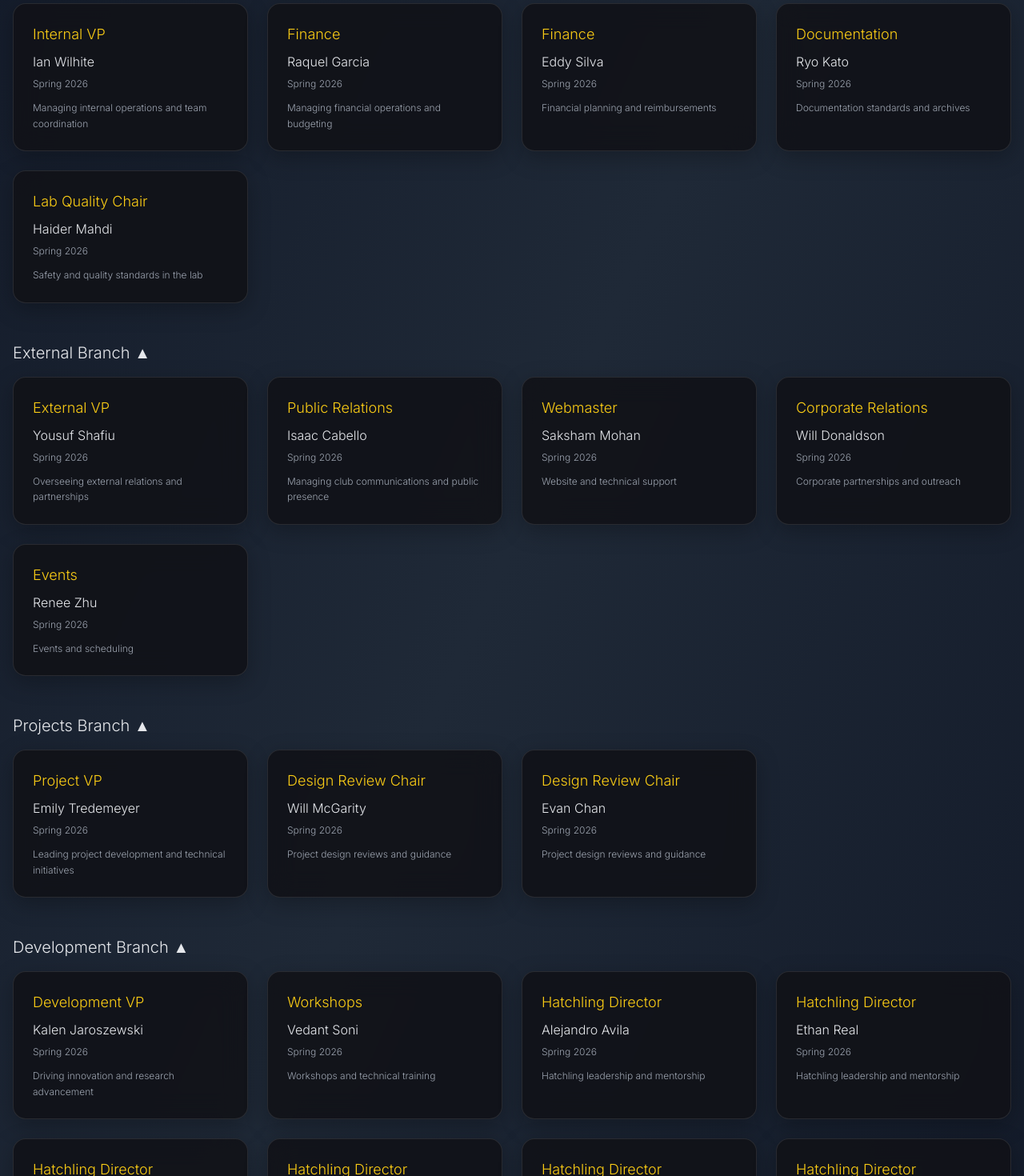
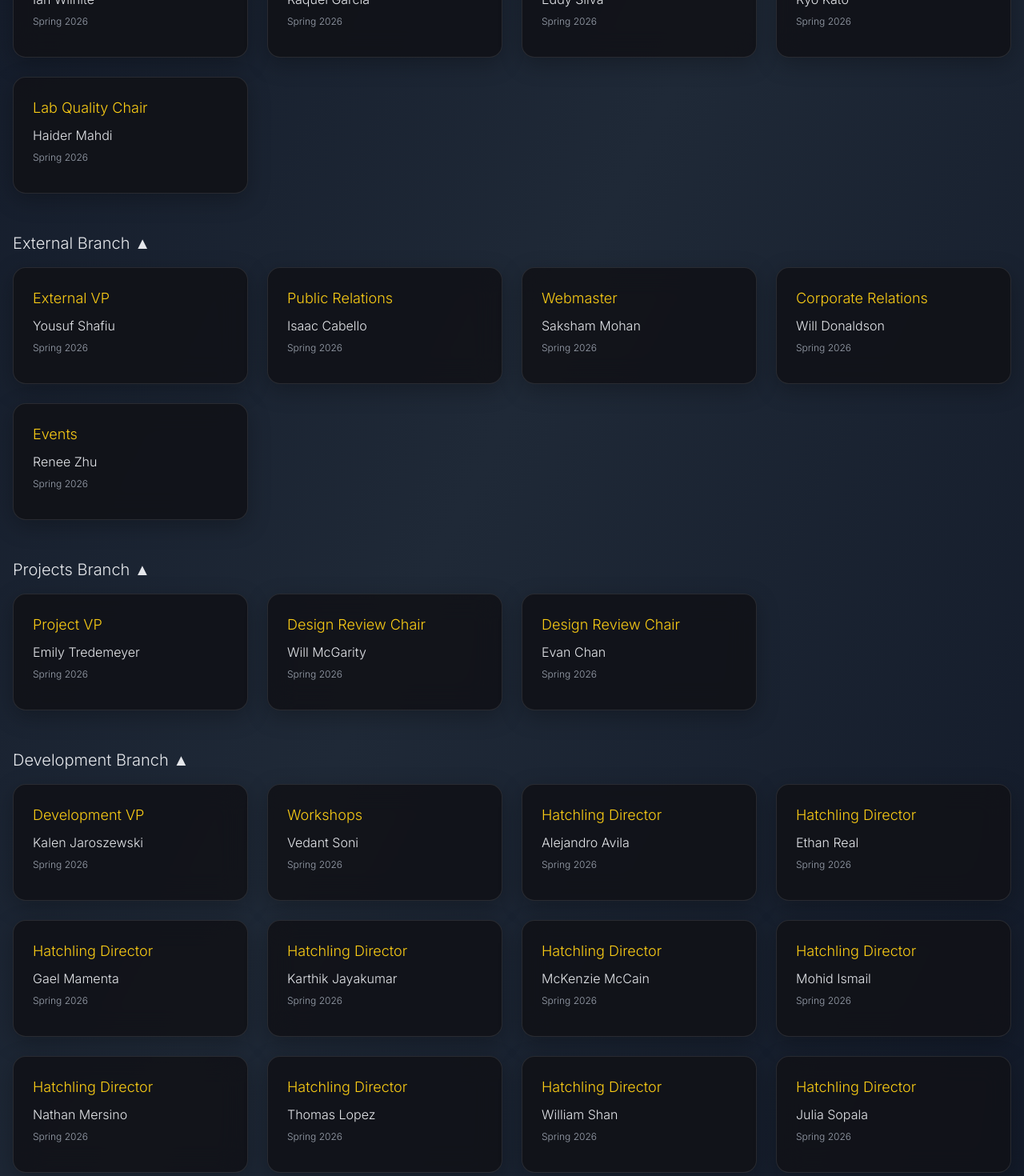
Before and after one commit to turtle-robotics/Turtle-website, a React (Vite) app: page /about in a window 1280 px wide. Shown: the part 2180-3650 px from the top of the page at 80% size. Built offline with nearby package versions, Linux system fonts and the light colour scheme; no server answers.

Commit message:
About Page, Redundant subtext Fixes #57

```diff
--- a/src/pages/About.jsx
+++ b/src/pages/About.jsx
@@ -32,45 +32,45 @@ const About = () => {
 
   const currentLeadership = [
     // Executive roles
-    { role: 'President', name: 'Sam Woravka', period: 'Spring 2026', description: 'Leading TURTLE into its next chapter of innovation and growth' },
-    { role: 'Internal VP', name: 'Ian Wilhite', period: 'Spring 2026', description: 'Managing internal operations and team coordination' },
-    { role: 'External VP', name: 'Yousuf Shafiu', period: 'Spring 2026', description: 'Overseeing external relations and partnerships' },
-    { role: 'Project VP', name: 'Emily Tredemeyer', period: 'Spring 2026', description: 'Leading project development and technical initiatives' },
-    { role: 'Development VP', name: 'Kalen Jaroszewski', period: 'Spring 2026', description: 'Driving innovation and research advancement' },
+    { role: 'President', name: 'Sam Woravka', period: 'Spring 2026' },
+    { role: 'Internal VP', name: 'Ian Wilhite', period: 'Spring 2026'},
+    { role: 'External VP', name: 'Yousuf Shafiu', period: 'Spring 2026'},
+    { role: 'Project VP', name: 'Emily Tredemeyer', period: 'Spring 2026'},
+    { role: 'Development VP', name: 'Kalen Jaroszewski', period: 'Spring 2026'},
 
     // Internal Branch
-    { role: 'Internal VP', name: 'Ian Wilhite', period: 'Spring 2026', description: 'Managing internal operations and team coordination' },
-    { role: 'Finance', name: 'Raquel Garcia', period: 'Spring 2026', description: 'Managing financial operations and budgeting' },
-    { role: 'Finance', name: 'Eddy Silva', period: 'Spring 2026', description: 'Financial planning and reimbursements' },
-    { role: 'Documentation', name: 'Ryo Kato', period: 'Spring 2026', description: 'Documentation standards and archives' },
-    { role: 'Lab Quality Chair', name: 'Haider Mahdi', period: 'Spring 2026', description: 'Safety and quality standards in the lab' },
+    { role: 'Internal VP', name: 'Ian Wilhite', period: 'Spring 2026'},
+    { role: 'Finance', name: 'Raquel Garcia', period: 'Spring 2026'},
+    { role: 'Finance', name: 'Eddy Silva', period: 'Spring 2026'},
+    { role: 'Documentation', name: 'Ryo Kato', period: 'Spring 2026'},
+    { role: 'Lab Quality Chair', name: 'Haider Mahdi', period: 'Spring 2026'},
 
     // External Branch
-    { role: 'External VP', name: 'Yousuf Shafiu', period: 'Spring 2026', description: 'Overseeing external relations and partnerships' },
-    { role: 'Public Relations', name: 'Isaac Cabello', period: 'Spring 2026', description: 'Managing club communications and public presence' },
-    { role: 'Webmaster', name: 'Saksham Mohan', period: 'Spring 2026', description: 'Website and technical support' },
-    { role: 'Corporate Relations', name: 'Will Donaldson', period: 'Spring 2026', description: 'Corporate partnerships and outreach' },
-    { role: 'Events', name: 'Renee Zhu', period: 'Spring 2026', description: 'Events and scheduling' },
+    { role: 'External VP', name: 'Yousuf Shafiu', period: 'Spring 2026'},
+    { role: 'Public Relations', name: 'Isaac Cabello', period: 'Spring 2026'},
+    { role: 'Webmaster', name: 'Saksham Mohan', period: 'Spring 2026'},
+    { role: 'Corporate Relations', name: 'Will Donaldson', period: 'Spring 2026'},
+    { role: 'Events', name: 'Renee Zhu', period: 'Spring 2026'},
 
     // Project Branch
-    { role: 'Project VP', name: 'Emily Tredemeyer', period: 'Spring 2026', description: 'Leading project development and technical initiatives' },
-    { role: 'Design Review Chair', name: 'Will McGarity', period: 'Spring 2026', description: 'Project design reviews and guidance' },
-    { role: 'Design Review Chair', name: 'Evan Chan', period: 'Spring 2026', description: 'Project design reviews and guidance' },
+    { role: 'Project VP', name: 'Emily Tredemeyer', period: 'Spring 2026' },
+    { role: 'Design Review Chair', name: 'Will McGarity', period: 'Spring 2026' },
+    { role: 'Design Review Chair', name: 'Evan Chan', period: 'Spring 2026' },
 
     // Development Branch
-    { role: 'Development VP', name: 'Kalen Jaroszewski', period: 'Spring 2026', description: 'Driving innovation and research advancement' },
-    { role: 'Workshops', name: 'Vedant Soni', period: 'Spring 2026', description: 'Workshops and technical training' },
-    { role: 'Hatchling Director', name: 'Alejandro Avila', period: 'Spring 2026', description: 'Hatchling leadership and mentorship' },
+    { role: 'Development VP', name: 'Kalen Jaroszewski', period: 'Spring 2026' },
+    { role: 'Workshops', name: 'Vedant Soni', period: 'Spring 2026' },
+    { role: 'Hatchling Director', name: 'Alejandro Avila', period: 'Spring 2026' },
     { role: 'Hatchling Director', name: 'Ethan Real', period: 'Spring 2026', description: 'Hatchling leadership and mentorship' },
     { role: 'Hatchling Director', name: 'Gael Mamenta', period: 'Spring 2026', description: 'Hatchling leadership and mentorship' },
     { role: 'Hatchling Director', name: 'Karthik Jayakumar', period: 'Spring 2026', description: 'Hatchling leadership and mentorship' },
     { role: 'Hatchling Director', name: 'McKenzie McCain', period: 'Spring 2026', description: 'Hatchling leadership and mentorship' },
     { role: 'Hatchling Director', name: 'Mohid Ismail', period: 'Spring 2026', description: 'Hatchling leadership and mentorship' },
-    { role: 'Hatchling Director', name: 'Nathan Mersino', period: 'Spring 2026', description: 'Hatchling leadership and mentorship' },
-    { role: 'Hatchling Director', name: 'Thomas Lopez', period: 'Spring 2026', description: 'Hatchling leadership and mentorship' },
-    { role: 'Hatchling Director', name: 'William Shan', period: 'Spring 2026', description: 'Hatchling leadership and mentorship' },
-    { role: 'Hatchling Director', name: 'Julia Sopala', period: 'Spring 2026', description: 'Hatchling leadership and mentorship' },
-    { role: 'Hatchling Director', name: 'Drew Wheaton', period: 'Spring 2026', description: 'Hatchling leadership and mentorship' },
+    { role: 'Hatchling Director', name: 'Nathan Mersino', period: 'Spring 2026' },
+    { role: 'Hatchling Director', name: 'Thomas Lopez', period: 'Spring 2026' },
+    { role: 'Hatchling Director', name: 'William Shan', period: 'Spring 2026' },
+    { role: 'Hatchling Director', name: 'Julia Sopala', period: 'Spring 2026' },
+    { role: 'Hatchling Director', name: 'Drew Wheaton', period: 'Spring 2026' },
   ]
 
   const [openSection, setOpenSection] = useState({
@@ -93,7 +93,6 @@ const About = () => {
           <h3 className="text-lg font-light text-yellow-400 mb-2">{leader.role}</h3>
           <h4 className="text-base font-light text-gray-200 mb-2">{leader.name}</h4>
           <p className="text-xs font-light text-gray-400 mb-3">{leader.period}</p>
-          <p className="text-xs font-light text-gray-400 leading-relaxed">{leader.description}</p>
         </div>
       ))
 
```
